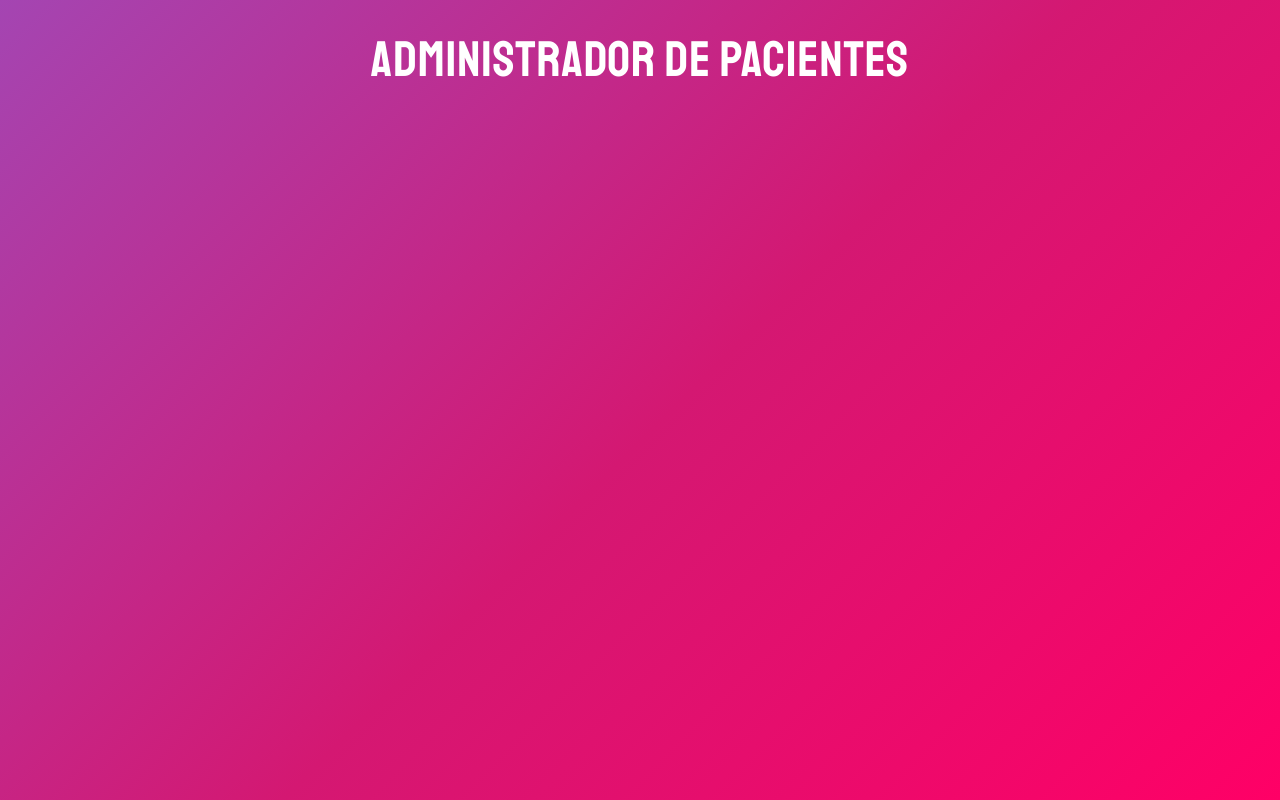
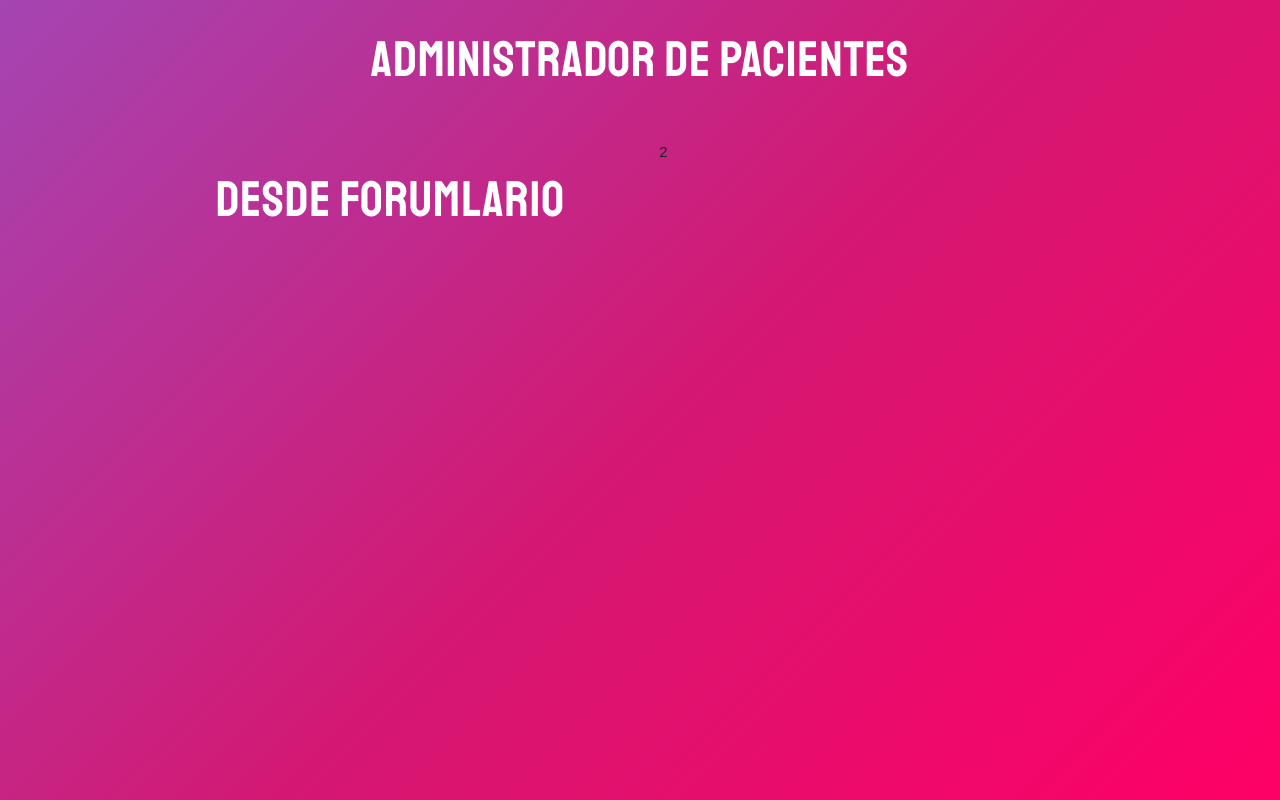
Before and after one commit to PabloFernandez-Git/Administrador-de-Pacientes, a React (Create React App) app: page / in a window 1280 px wide. Built offline with nearby package versions, Linux system fonts and the light colour scheme.

Commit message:
Creando el Componente de Formulario

```diff
--- a/src/App.js
+++ b/src/App.js
@@ -1,12 +1,23 @@
-import React from 'react';
-
+import React, { Fragment } from 'react';
+import Formulario from './components/Formulario'
 
 
 function App() {
   return (
-    <div className="App">
+    <Fragment>
       <h1>Administrador de pacientes</h1>
-    </div>
+
+      <div className="container">
+        <div className="row">
+          <div className="one-half column">
+            <Formulario />
+          </div>
+          <div className="one-half column">
+            2
+          </div>
+        </div>
+      </div>
+    </Fragment>
   );
 }
 
--- /dev/null
+++ b/src/components/Formulario.jsx
@@ -0,0 +1,9 @@
+import React from 'react';
+
+const Formulario = () => {
+    return (
+        <h1>Desde forumlario</h1>
+    );
+}
+
+export default Formulario;
```
